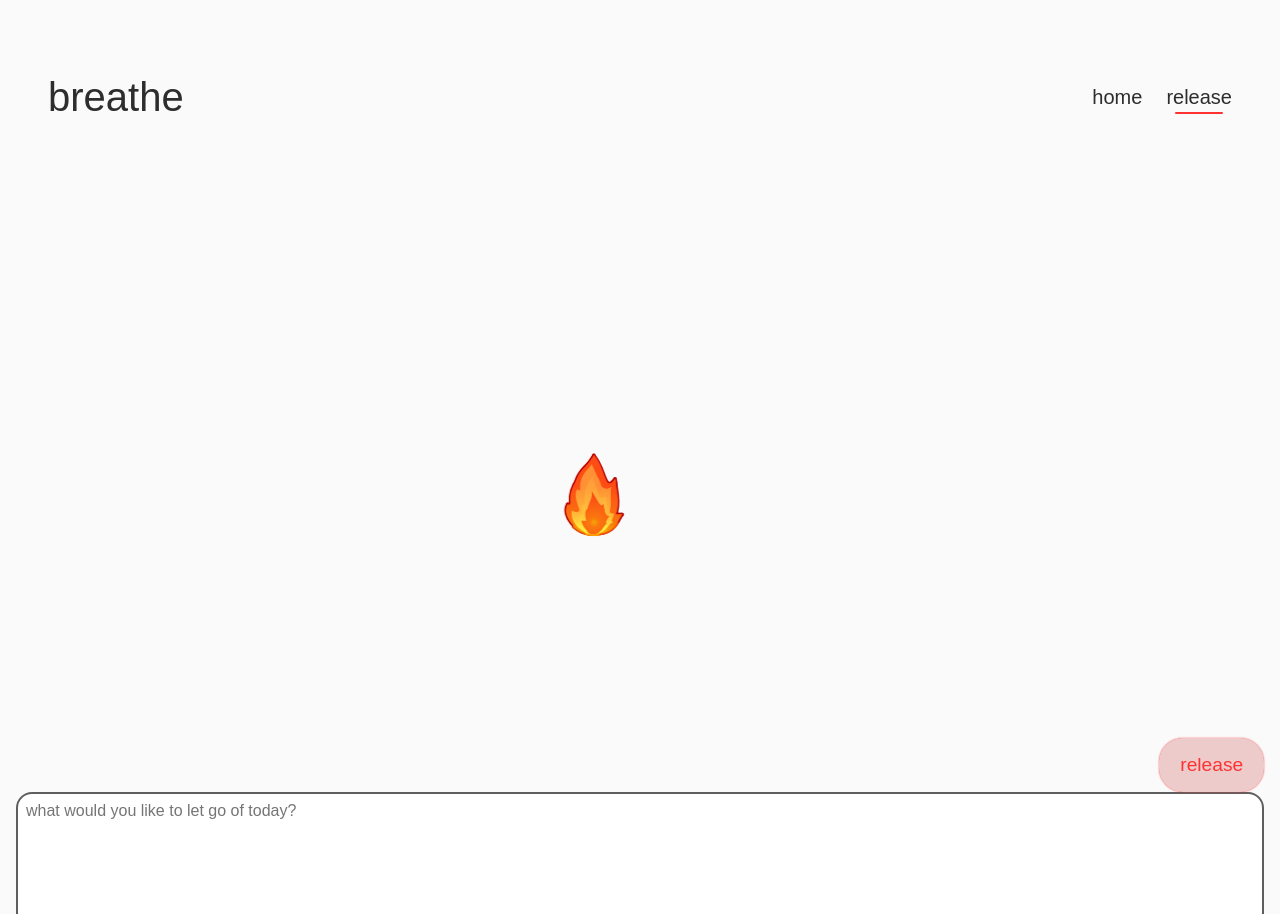
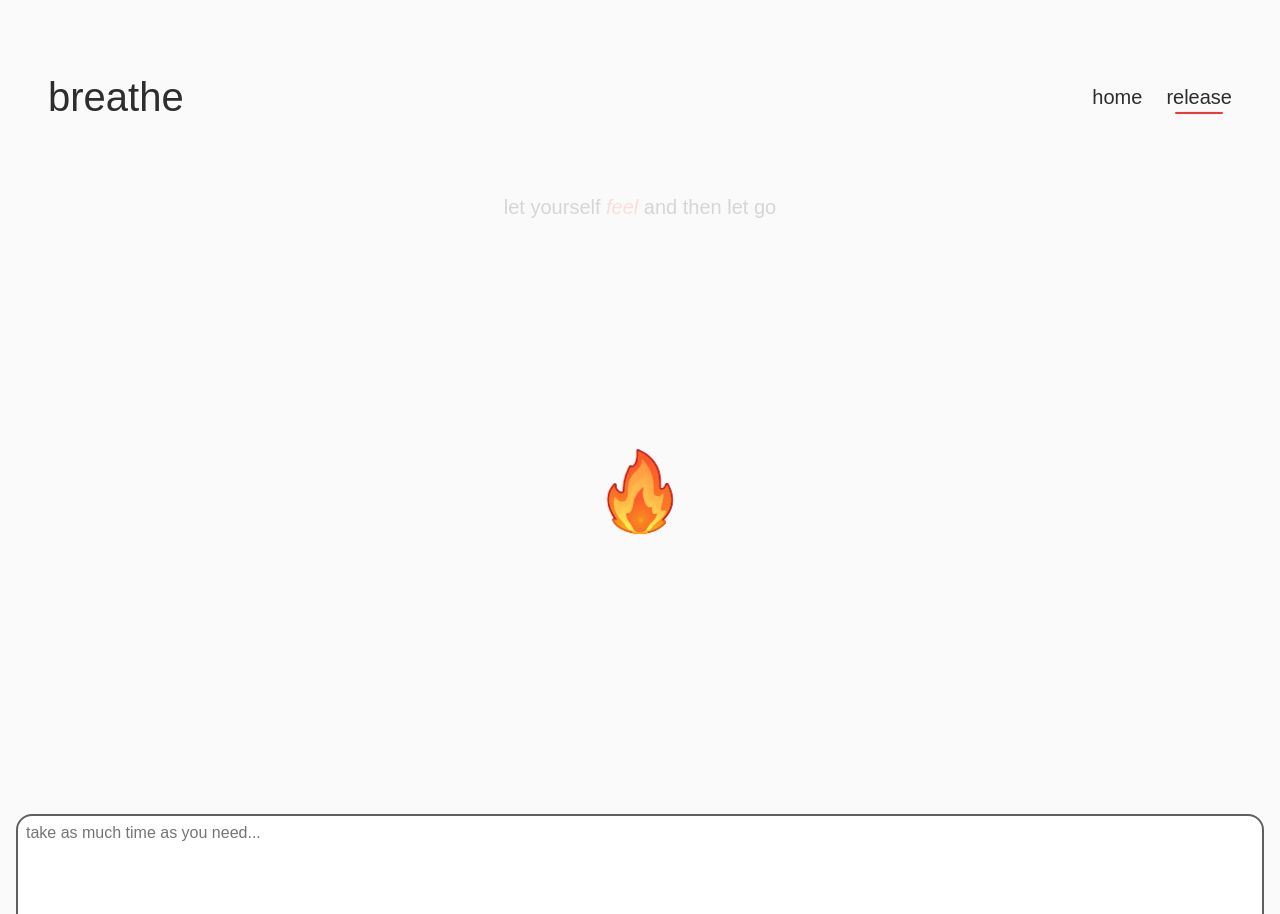
Before and after one commit to msecondi/Breathe-Client, a React (Vite) app: page /release in a window 1280 px wide. Shown: the top 914 px of the page. Built offline with nearby package versions, Linux system fonts and the light colour scheme; no server answers.

Commit message:
added and clarified styling on fire feed page

```diff
--- a/src/components/Flame/Flame.jsx
+++ b/src/components/Flame/Flame.jsx
@@ -4,8 +4,8 @@ import flameAnimation from "../../assets/animations/flame.json"
 
 const Flame = ({countMultiplier}) => {
 
-    let flameScale = 0.2 + (countMultiplier * 0.1); // Base scale plus multiplier effect
-    if(flameScale > 2) flameScale = 2; // Cap the scale to prevent flame from getting too large
+    let flameScale = 0.2 + (countMultiplier * 0.05); // Base scale plus multiplier effect
+    if(flameScale > 1.5) flameScale = 1.5; // Cap the scale to prevent flame from getting too large
 
     const flameStyle = {
         transform: `scale(${flameScale})`,
--- a/src/components/Flame/Flame.scss
+++ b/src/components/Flame/Flame.scss
@@ -9,6 +9,8 @@
 }
 
 .flame-container {
-  // margin-bottom: 6rem;
   height: 33rem; //for mobile
+  display: flex;
+  justify-content: center;
+  align-items: center;
 }
--- a/src/components/ReflectionForm/ReflectionForm.scss
+++ b/src/components/ReflectionForm/ReflectionForm.scss
@@ -36,7 +36,7 @@
         border-radius: 1rem;
         background-color: white;
         height: 3rem;
-        margin: 2rem 0;
+        margin: 1rem 0;
         transition: all 2s ease;
     }
     &__name:focus-visible {
@@ -86,7 +86,7 @@
         border: 2px solid $calm-semiblack;
         border-radius: 1rem;
         background-color: $calm-body;
-        margin-bottom: 1rem;
+        margin-bottom: 2rem;
         transition: all 1s ease;
         @include tablet {
             margin-bottom: 2rem;
--- a/src/pages/FireFeed/FireFeed.jsx
+++ b/src/pages/FireFeed/FireFeed.jsx
@@ -3,7 +3,7 @@ import "./FireFeed.scss";
 import Flame from "../../components/Flame/Flame.jsx";
 
 import { useOutletContext } from "react-router-dom";
-import { useState, useEffect } from "react";
+import { useState, useEffect, useRef } from "react";
 import axios from "axios";
 
 // Set the base URL for the backend API
@@ -17,16 +17,19 @@ const FireFeed = () => {
     }, []);
 
     const [reflection, setReflection] = useState('');
+    const [isFormFocused, setIsFormFocused] = useState(false)
     const [floating, setFloating] = useState(false);
     const [responseMessage, setResponseMessage] = useState('');
     const [errorMessage, setErrorMessage] = useState('');
+
+    const [subheader, setSubheader] = useState('what would you like to let go of today?');
 
     const handleSubmit = async (e) => {
         e.preventDefault();
 
         // Prevent submission if the input is empty & give user feedback
         if (!reflection.trim()) {
-            setErrorMessage("please enter what's on your mind");
+            setErrorMessage("enter what's on your mind");
             setTimeout(() => {
                 setErrorMessage('');
             }, 8000);
@@ -64,23 +67,32 @@ const FireFeed = () => {
         const fetchCount = async () => {
             try {
                 const response = await axios.get(`${baseURL}/fire-feed/count`);
-                setCountMultiplier(response.data.count);
+                const maxCount = response.data.count > 26 ? 26 : response.data.count; // set max count (26 due to multiplication equations set) to maintain page styling integrity
+                setCountMultiplier(maxCount);
             } catch (error) {
                 console.error("Error fetching count:", error);
             }
         };
         fetchCount();
+
     }, [floating]); //Re-renders everytime a submission is entered via 'floating'
+
+    useEffect(() => { //on every rerender of page, start timer to 'dissolve' subheader
+        setTimeout(() => {
+           setSubheader('')
+        }, 10000)
+    },[])
 
     return (
         <section className="firefeed">
+            {subheader && (<div className="firefeed__subheader">let yourself <span>feel</span> and then let go</div>)}
             <Flame countMultiplier={countMultiplier} />
             {errorMessage && (
                 <div className="firefeed__error">
                     {errorMessage}
                 </div>
             )}
-            <div className={`firefeed__response ${responseMessage ? 'firefeed__response--active' : ''}`}>
+            <div className={`firefeed__response ${responseMessage ? 'firefeed__response--active' : ''}`} style={{ marginTop: `${0.5 + (countMultiplier * 0.1)}rem` }}>
                 {responseMessage}
             </div>
             {floating && ( // FLOATING ANIMATION
@@ -88,14 +100,18 @@ const FireFeed = () => {
                     {reflection}
                 </div>
             )}
-            <form className="firefeed__form" onSubmit={handleSubmit} style={{ marginTop: `${1 + (countMultiplier * 0.1)}rem` }}>
-                <button type="submit">release</button>
+            {/* <div className="firefeed__subheader">what would you like to let go of today?</div> */}
+            <form className="firefeed__form" onSubmit={handleSubmit} style={{ marginTop: `${0.5 + (countMultiplier * 0.1)}rem` }}>
+                <button type="submit" className={`firefeed__form-btn ${isFormFocused ? 'firefeed__form-btn--disappear' : ''}`}>release</button>
                 <textarea
+                    className="firefeed__form-textarea"
                     name="firefeed__textarea"
                     type="text"
-                    placeholder="what would you like to let go of today?"
+                    placeholder="take as much time as you need..."
                     value={reflection}
                     onChange={(e) => setReflection(e.target.value)}
+                    onFocus={() => setIsFormFocused(true)}
+                    onBlur={() => setIsFormFocused(false)}
                 />
             </form>
         </section>
--- a/src/pages/FireFeed/FireFeed.scss
+++ b/src/pages/FireFeed/FireFeed.scss
@@ -3,6 +3,14 @@
 @use "../../styles/partials/_mixins.scss" as *;
 
 .firefeed {
+    &__subheader {
+        text-align: center;
+        animation: fadeOut 10s ease forwards;
+        & span {
+            font-style: italic;
+            color: $calm-flame;
+        }
+    }
     &__floating {
         z-index: 1;
         position: absolute;
@@ -22,7 +30,7 @@
         flex-direction: column;
         align-items: end;
         border-radius: 1rem;
-        & textarea {
+        &-textarea {
             font-family: inherit;
             box-sizing: border-box;
             padding: 0.5rem;
@@ -34,7 +42,7 @@
             resize: none;
             border: 2px solid $calm-semiblack;
             border-radius: 1rem;
-            transition: all 1s ease;
+            transition: all 2s ease;
             &:focus-visible {
                 outline-width: 0;
             }
@@ -43,28 +51,35 @@
                 // background-color: white;
             }
         }
-        & button {
+        &-btn {
             font-size: 1rem;
             padding: 0.75rem 1rem;
             color: $calm-flame;
             background-color: $calm-flame-secondary;
-            box-shadow: 0 0 0.1rem;
-            border: none;
-            border-radius: 1rem;
+            // box-shadow: 0 0 0.1rem;
+            border: 2px solid $calm-flame-dull;
+            position: relative;
+            bottom: -10rem;
+            border-radius: 1rem 0;
             cursor: pointer;
-            transition: all 1s ease;
+            transition: all 2s ease;
             z-index: 1;
             @include tablet {
                 padding: 1rem 1.3rem;
-                border-radius: 1.5rem;
+                // border-radius: 1.5rem;
                 font-size: 1.2rem;
             }
             &:hover {
                 background-color: $calm-flame;
                 color: $calm-main;
                 box-shadow: 0 0 0.1rem;
+                border: 2px solid $calm-flame;
+                opacity: 1;
             }
-    }
+        }
+        &-btn--disappear { //to make user input easily visible
+            opacity: 0.2;
+        }
     }
     &__response {
         font-size: 1rem;
--- a/src/styles/partials/_variables.scss
+++ b/src/styles/partials/_variables.scss
@@ -12,5 +12,6 @@ $calm-black: rgb(45, 45, 45);
 //secondary colours
 $calm-secondary: rgb(232, 255, 86); //secondary accent
 $calm-semiblack: rgb(95, 95, 95);
-$calm-flame: rgb(255, 50, 50); //if needed
+$calm-flame: rgb(255, 50, 50);
+$calm-flame-dull: rgb(255, 120, 120);
 $calm-flame-secondary: rgb(237, 203, 203)
```
